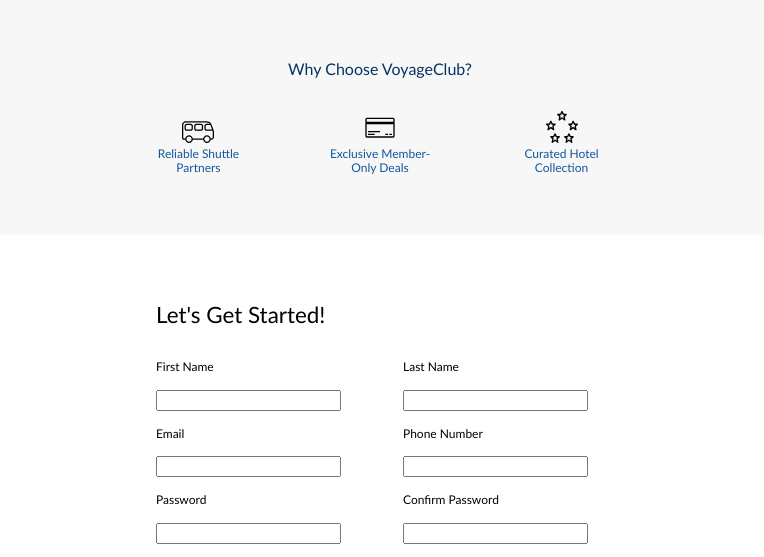
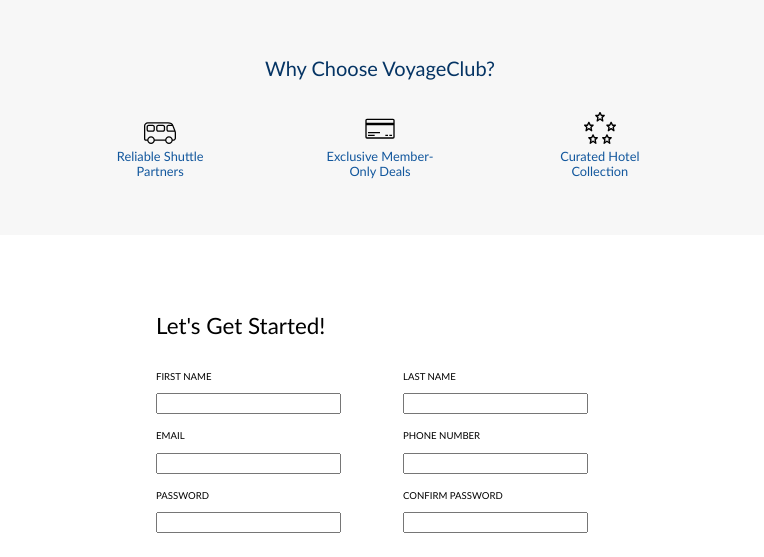
Before and after one commit to iyilmaz24/sign-up-form, a plain HTML site: page index.html in a window 1280 px wide. Shown: the top 557 px of the page, 516-1280 px from the left. Drawn offline with Linux system fonts and the light colour scheme.

Commit message:
css style rules, capitalize text content for labels

```diff
--- a/index.html
+++ b/index.html
@@ -51,31 +51,31 @@
                 </div>
                 <div class="form-row">
                     <span class="input-pair">
-                        <label for="first-name">First Name</label>
+                        <label for="first-name">FIRST NAME</label>
                         <input type="text" id="first-name">
                     </span>
                     <span class="input-pair">
-                        <label for="last-name">Last Name</label>
+                        <label for="last-name">LAST NAME</label>
                         <input type="text" id="last-name">
                     </span>
                 </div>
                 <div class="form-row">
                     <span class="input-pair">
-                        <label for="email">Email</label>
+                        <label for="email">EMAIL</label>
                         <input type="text" id="email">
                     </span>
                     <span class="input-pair">
-                        <label for="phone-number">Phone Number</label>
+                        <label for="phone-number">PHONE NUMBER</label>
                         <input type="text" id="phone-number">
                     </span>
                 </div>
                 <div class="form-row">
                     <span class="input-pair">
-                        <label for="password">Password</label>
+                        <label for="password">PASSWORD</label>
                         <input type="text" id="password">
                     </span>
                     <span class="input-pair">
-                        <label for="confirm-password">Confirm Password</label>
+                        <label for="confirm-password">CONFIRM PASSWORD</label>
                         <input type="text" id="confirm-password">
                     </span>
                 </div>
--- a/styles.css
+++ b/styles.css
@@ -101,7 +101,7 @@ body
 
 #right-title-text
 {
-    font-size: 1rem;
+    font-size: 1.25rem;
     flex-basis: 30%;
     display: flex;
     flex-direction: column;
@@ -134,7 +134,7 @@ body
     display: flex;
     flex-direction: column;
     align-items: center;
-    font-size: 0.75rem;
+    font-size: 0.8rem;
     width: 15ch;
 }
 
@@ -187,6 +187,12 @@ form
     flex-direction: column;
     font-size: 0.75rem;
     align-items: flex-start;
+}
+
+label
+{
+    font-size: 0.6rem;
+    margin-bottom: -0.3rem;
 }
 
 /* -------- RIGHT BUTTON AND LOGIN TEXT ---------- */
```
